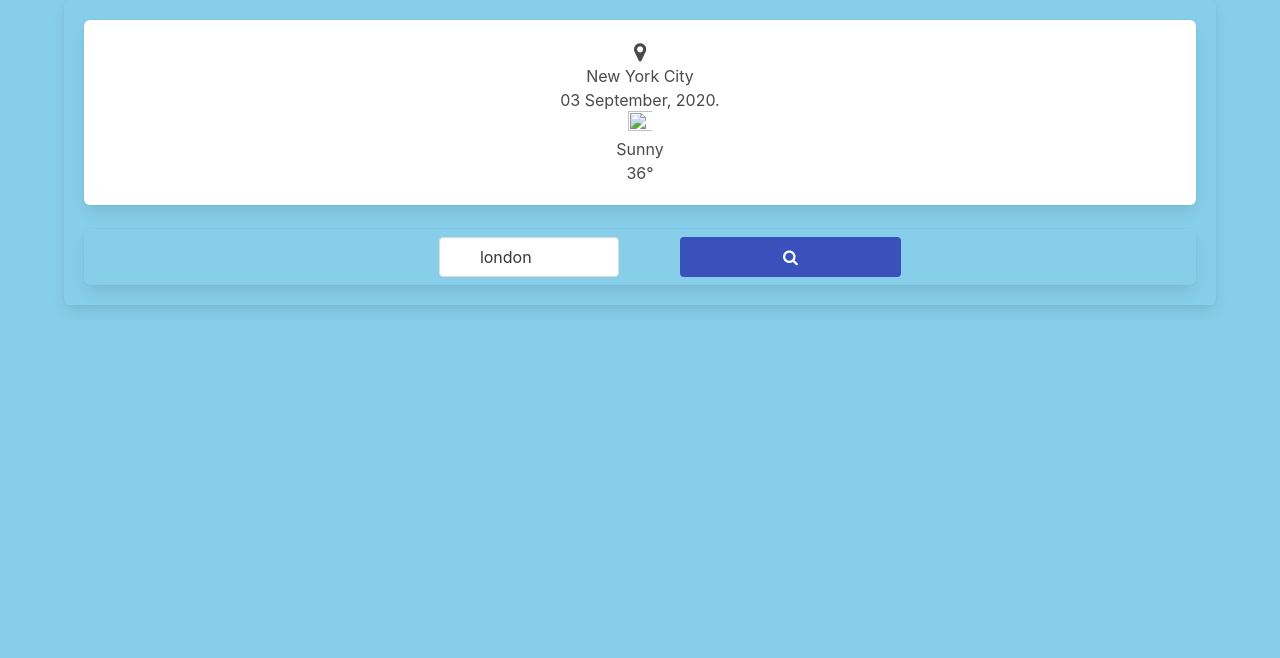
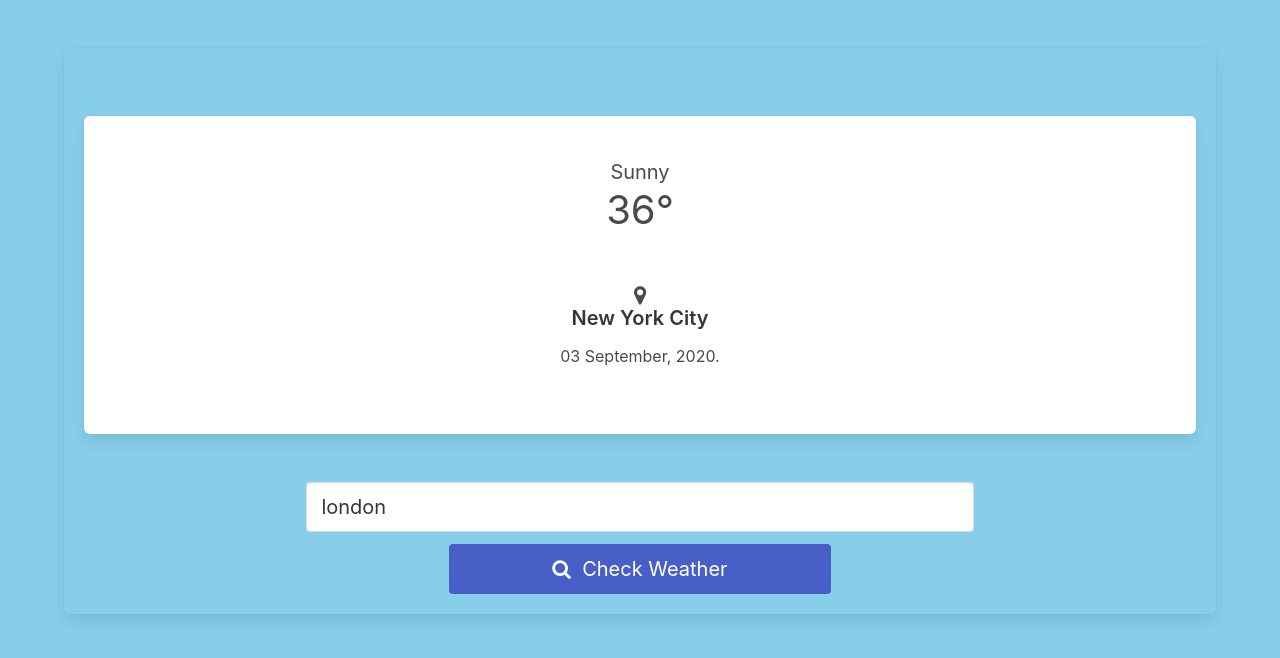
Before and after one commit to anyanime/weather-app, a website: page index.html in a window 1280 px wide. Drawn offline with nearby package versions, Linux system fonts and the light colour scheme; no server answers.

Commit message:
refactor: Reorder UI elements and make it more accessible

```diff
--- a/index.html
+++ b/index.html
@@ -17,38 +17,37 @@
 </head>
 
 <body>
-    <div class="container box">
-        <div class="box">
-            <div>
-                <p>
-                    <span><i class="fa fa-map-marker fa-lg"></i></span>
-                <h1 id="place">New York City</h1>
-                </p>
-                <p id="time"></p>
-                <p>
-                <h3 id="date">03 September, 2020.</h3>
-                </p>
+    <div class="container box mt-6">
+        <div class="box my-6">
+            <section class="weather-info">
+                <div class="img">
+                    <img src="" height="300px">
+                </div>
+                <div class="weather-details mb-6">
+                    <p class="subtitle is-5 mb-0" id="condition">Sunny</p>
+                    <p class="subtitle is-2" id="temp">36&deg;</p>
+                </div>
+            </section>
+            <section class="location my-4">
+                <span><i class="fa fa-map-marker fa-lg"></i></span>
+                <h1 class="title is-5" id="place">New York City</h1>
+            </section>
+            <section class="time mb-6">
+                <h3 class="subtitle is-4 mb-0" id="time"></h3>
+                <h3 class="subtitle is-6    " id="date">03 September, 2020.</h3>
+            </section>
+        </div>
+        <section>
+            <div class="field">
+                <div class="control">
+                    <input type="text" name="search" class="input is-medium" id="input"
+                        placeholder="Enter your location">
+                </div>
             </div>
-            <div class="icon img">
-                <img src="" height="20px" width="30px">
-            </div>
-            <div>
-                <h3 id="condition">Sunny</h3>
-                <p>
-                <h1 id="temp">36&deg;</h1>
-                </p>
-            </div>
-        </div>
-        <section class="panel is-link">
-            <div class="high panel-block">
-                <p class="control panel-tabs has-icons-left search">
-                    <label for="">
-                        <input type="text" name="search" class="input" id="input" placeholder="Enter location">
-                    </label>
-                    <button type="submit" class="button is-link is-active" id="button" aria-hidden="true"><i
-                            class="fa fa-search"></i></button>
-                </p>
-            </div>
+            <button type="submit" class="button is-link is-medium" id="button" aria-hidden="true"><i
+                    class="fa fa-search"></i>
+                &nbsp;
+                Check Weather</button>
         </section>
     </div>
 
```
